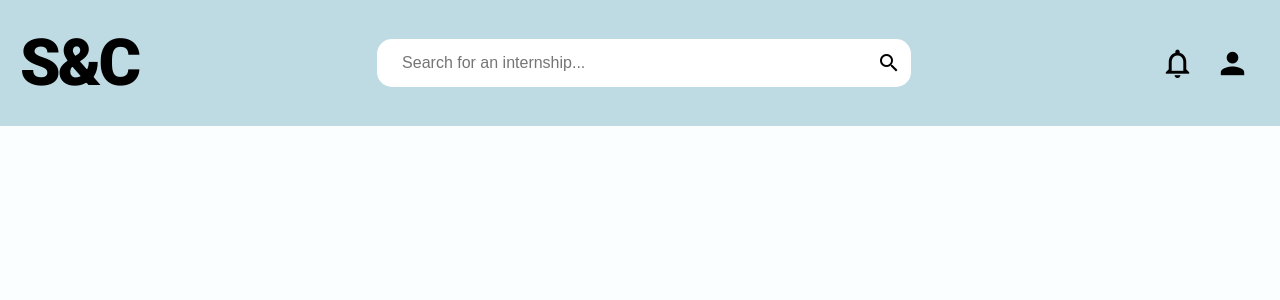
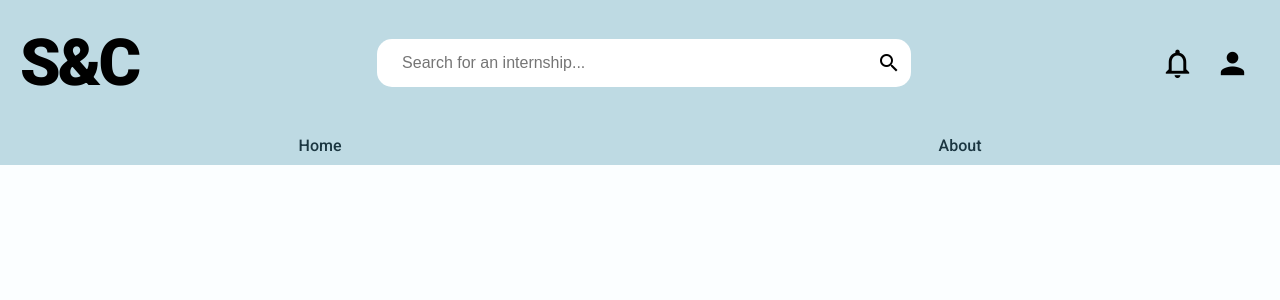
Before and after one commit to r4gor/Students-and-Companies, a React (Vite) app in the folder app/frontend/: page /index in a window 1280 px wide. Shown: the top 300 px of the page. Built offline with nearby package versions, Linux system fonts and the light colour scheme.

Commit message:
Added NavBar component to TopBar + minor Link fix

```diff
--- /dev/null
+++ b/app/frontend/src/components/nav_bar/NavBar.tsx
@@ -0,0 +1,15 @@
+import { Link } from 'react-router-dom'
+import './nav_bar.css'
+
+function NavBar () {
+    return (
+        <>
+        <div className="nav-bar">
+            <Link to={'/index'} className='nav-bar-link'>Home</Link>
+            <Link to={'/index'} className='nav-bar-link'>About</Link>
+        </div>
+        </>
+    )
+}
+
+export default NavBar
--- /dev/null
+++ b/app/frontend/src/components/nav_bar/nav_bar.css
@@ -0,0 +1,19 @@
+.nav-bar {
+    background-color: var(--top-cyan);
+    display: flex;
+    flex-direction: row;
+
+    .nav-bar-link {
+        padding: 10px;
+        text-decoration: none;
+        color: var(--text-grey);
+        flex-grow: 1;
+        text-align: center;
+        transition-duration: 0.3s;
+    }
+
+    .nav-bar-link:hover {
+        background-color: var(--text-grey);
+        color: var(--dark-grey);
+    }
+}
--- a/app/frontend/src/components/top_bar/top_bar.css
+++ b/app/frontend/src/components/top_bar/top_bar.css
@@ -0,0 +1,4 @@
+.top-bar-container {
+    display: flex;
+    flex-direction: column;
+}
--- a/app/frontend/src/components/top_bar/top_bar.tsx
+++ b/app/frontend/src/components/top_bar/top_bar.tsx
@@ -1,19 +1,22 @@
+import { Link } from "react-router-dom"
+import NavBar from "../nav_bar/NavBar"
 import SearchBar from "../search_bar/search_bar"
 
 export function TopBar () {
     return (
         <>
-				<div className="top_bar">
+			<div className="top-bar-container">
 				<div className="top-bar">
-						<div className="logo">
+					<Link to={'/index'} className="logo">
 						S&C
-						</div>
+					</Link>
 					<SearchBar></SearchBar>
 					<div className="right-group">
 						<i className="material-icons">notifications_none</i>
 						<i className="material-icons">person</i>
 					</div>
 				</div>
+				<NavBar></NavBar>
 			</div>
         </>
     )
--- a/app/frontend/src/main.css
+++ b/app/frontend/src/main.css
@@ -55,6 +55,7 @@ i {
   letter-spacing: -3px;
   font-weight: 900;
   font-size: 65px;
+  text-decoration: none;
 }
 
 .right-group i {
```
Lines whose indentation alone changed are shown as unchanged.
